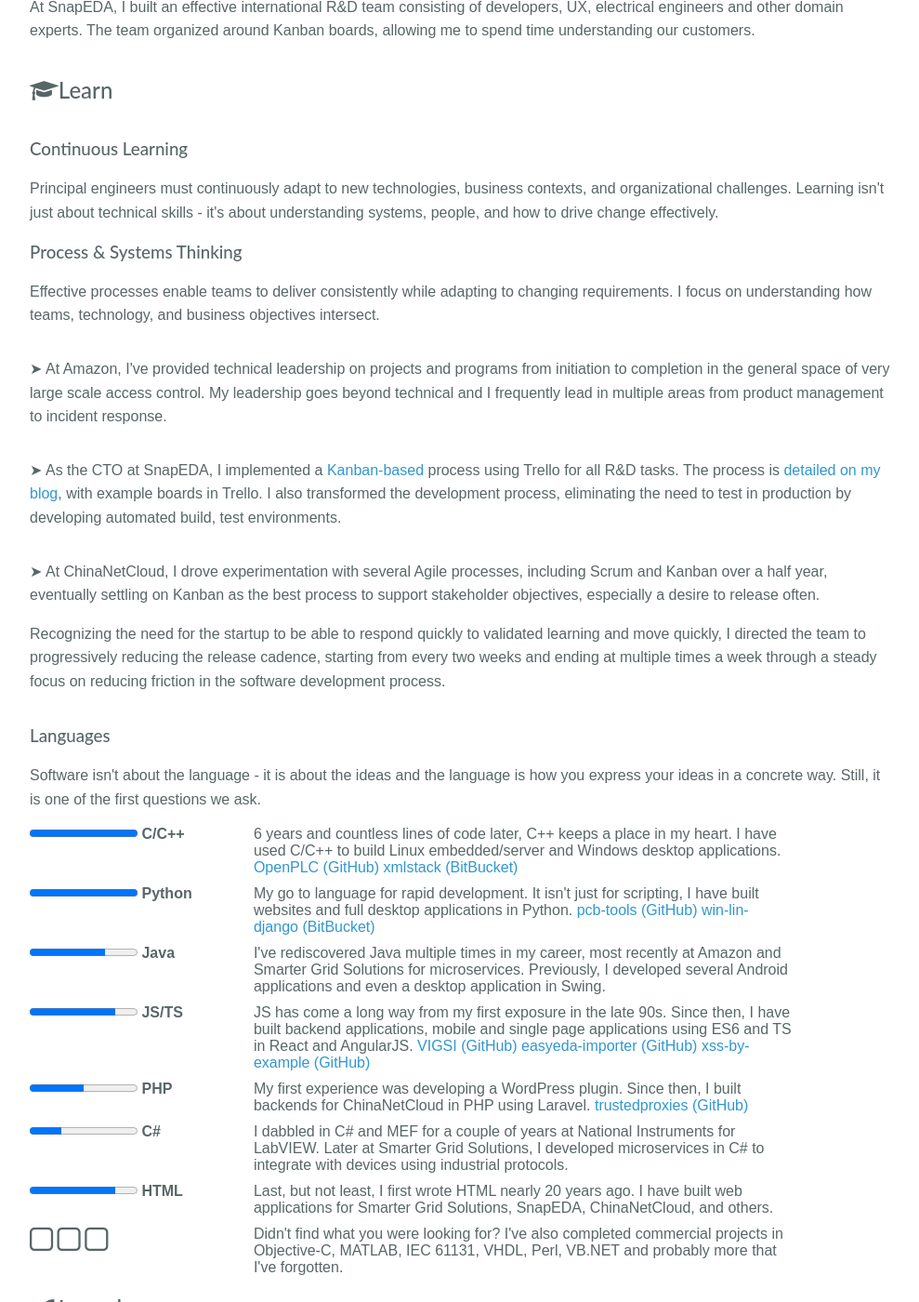
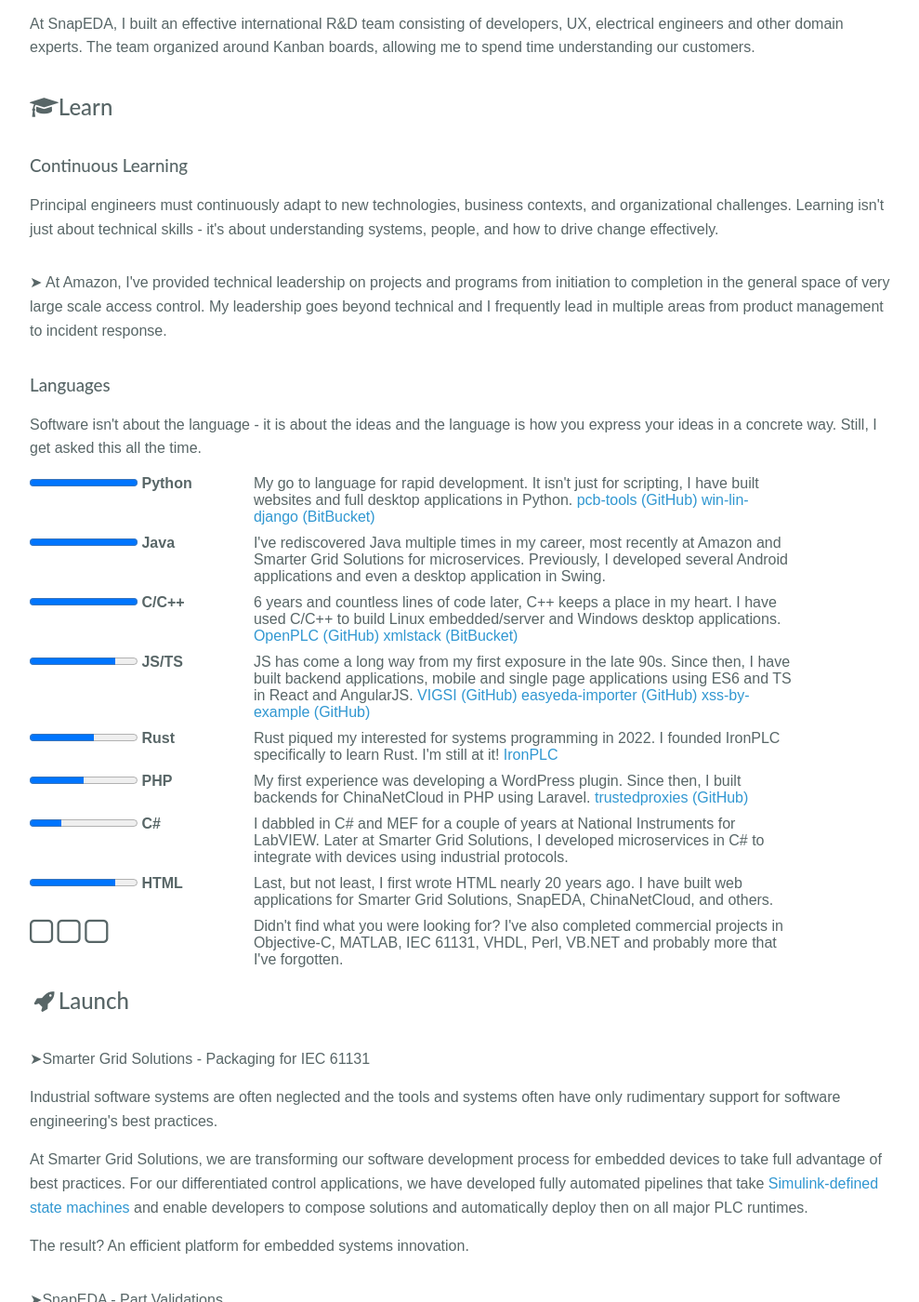
Before and after one commit to garretfick/garretfick.github.io, a Jekyll site: the page built from portfolio/index.html, in a window 1280 px wide and 1400 px high, scrolled down 750 px. Shown: the whole window at 93% size, without its empty margins (144-1133 px from the left). Built offline with Jekyll 4.4.1, drawn with Linux system fonts in a browser that asks for light colours; comment, search, counter and statistics services are not loaded; some of the changed text lies outside the part shown.

Commit message:
Update some portfolio information

```diff
--- a/_data/languages.yml
+++ b/_data/languages.yml
@@ -1,15 +1,3 @@
-- name: C/C++
-  desc: 6 years and countless lines of code later, C++ keeps a place in my heart. I have used C/C++ to build Linux embedded/server and Windows desktop applications.
-  skill: 100
-  years: 6
-  projects:
-    - name: OpenPLC (GitHub)
-      desc: Developed flexible application architecture, build systems, test automation, …
-      href: https://github.com/thiagoralves/OpenPLC_v3
-    - name: xmlstack (BitBucket)
-      desc: I developed an easy to test approach to XML parsing complex XML documents. See my blog for details.
-      href: https://bitbucket.org/garretfick/xmlstack
-
 - name: Python
   desc: My go to language for rapid development. It isn't just for scripting, I have built websites and full desktop applications in Python.
   skill: 100
@@ -24,8 +12,20 @@
 
 - name: Java
   desc: I've rediscovered Java multiple times in my career, most recently at Amazon and Smarter Grid Solutions for microservices. Previously, I developed several Android applications and even a desktop application in Swing.
-  skill: 70
-  years: 3
+  skill: 700
+  years: 8
+
+- name: C/C++
+  desc: 6 years and countless lines of code later, C++ keeps a place in my heart. I have used C/C++ to build Linux embedded/server and Windows desktop applications.
+  skill: 100
+  years: 6
+  projects:
+    - name: OpenPLC (GitHub)
+      desc: Developed flexible application architecture, build systems, test automation, …
+      href: https://github.com/thiagoralves/OpenPLC_v3
+    - name: xmlstack (BitBucket)
+      desc: I developed an easy to test approach to XML parsing complex XML documents. See my blog for details.
+      href: https://bitbucket.org/garretfick/xmlstack
 
 - name: JS/TS
   desc: JS has come a long way from my first exposure in the late 90s. Since then, I have built backend applications, mobile and single page applications using ES6 and TS in React and AngularJS.
@@ -41,6 +41,15 @@
     - name: xss-by-example (GitHub)
       desc: Code examples I used to demonstrate XSS vulnerabilities.
       href: https://github.com/garretfick/xss-by-example
+
+- name: Rust
+  desc: Rust piqued my interested for systems programming in 2022. I founded IronPLC specifically to learn Rust. I'm still at it!
+  skill: 60
+  years: 3
+  projects:
+    - name: IronPLC
+      desc: I am (slowly) building an industrial controller runtime in Rust.
+      href: https://www.ironplc.com
 
 - name: PHP
   desc: My first experience was developing a WordPress plugin. Since then, I built backends for ChinaNetCloud in PHP using Laravel.
--- a/portfolio/index.html
+++ b/portfolio/index.html
@@ -17,14 +17,14 @@
     <div>Technology evolves rapidly, and principal engineers must stay ahead of the curve.
         I continuously learn new technologies, business domains, and leadership approaches.
         From my first website in 1997 to today's distributed systems, I've adapted across
-        embedded systems, web, mobile, and cloud - always learning what's next.
+        embedded systems, web, mobile, cloud, and now AI - always learning what's next.
     </div>
     <div><a href="#technology">More</a></div>
 </div>
 <div class="pure-u-md-1-3 pure-u-1 three-across">
     <div><i class="fa fa-rocket fa-fw" aria-hidden="true"></i><strong>Launch</strong></div>
     <div>Principal engineers don't just architect - they deliver. I launch solutions to
-        complex technical challenges, from novel verification systems to large-scale
+        complex technical challenges, from patented verification systems to large-scale
         distributed security platforms. Success means turning technical vision into
         production systems that solve real problems at scale.
     </div>
@@ -72,12 +72,6 @@
         organizational challenges. Learning isn't just about technical skills - it's about
         understanding systems, people, and how to drive change effectively.
     </p>
-
-    <h3>Process & Systems Thinking</h3>
-    <p>
-        Effective processes enable teams to deliver consistently while adapting to changing requirements.
-        I focus on understanding how teams, technology, and business objectives intersect.
-    </p>
 </div>
 
 <div class="pure-u-1">
@@ -90,36 +84,10 @@
 </div>
 
 <div class="pure-u-1">
-    <p class="admonition">
-        As the CTO at SnapEDA, I implemented
-        a <a href="https://en.wikipedia.org/wiki/Kanban_(development)">Kanban-based</a>
-        process using Trello for all R&amp;D tasks. The process is <a
-            href="https://www.garretfick.com/blog/practical-trello-for-small-team-software-development">
-            detailed on my blog</a>, with example boards in Trello. I also transformed the development
-        process, eliminating the need to test in production by developing automated build,
-        test environments.
-    </p>
-</div>
-
-<div class="pure-u-1">
-    <p class="admonition">
-        At ChinaNetCloud, I drove experimentation with several Agile processes, including
-        Scrum and Kanban over a half year, eventually settling on Kanban as the best
-        process to support stakeholder objectives, especially a desire to release often.
-    </p>
-    <p>
-        Recognizing the need for the startup to be able to respond quickly to validated
-        learning and move quickly, I directed the team to progressively reducing the release
-        cadence, starting from every two weeks and ending at multiple times a week through
-        a steady focus on reducing friction in the software development process.
-    </p>
-</div>
-
-<div class="pure-u-1">
     <h3>Languages</h3>
     <p>
         Software isn't about the language - it is about the ideas and the language is how you express
-        your ideas in a concrete way. Still, it is one of the first questions we ask.
+        your ideas in a concrete way. Still, I get asked this all the time.
     </p>
 </div>
 
```
